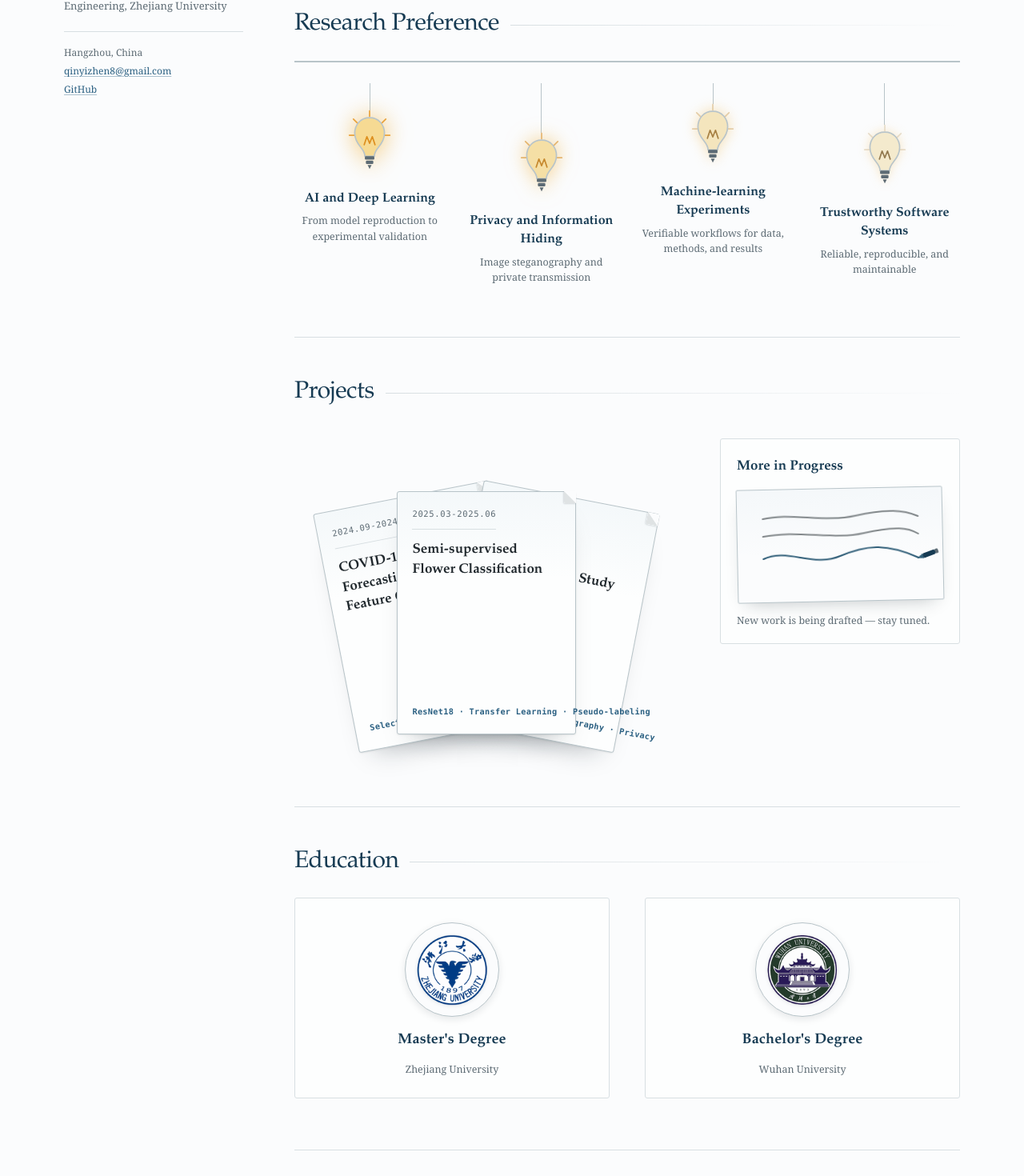
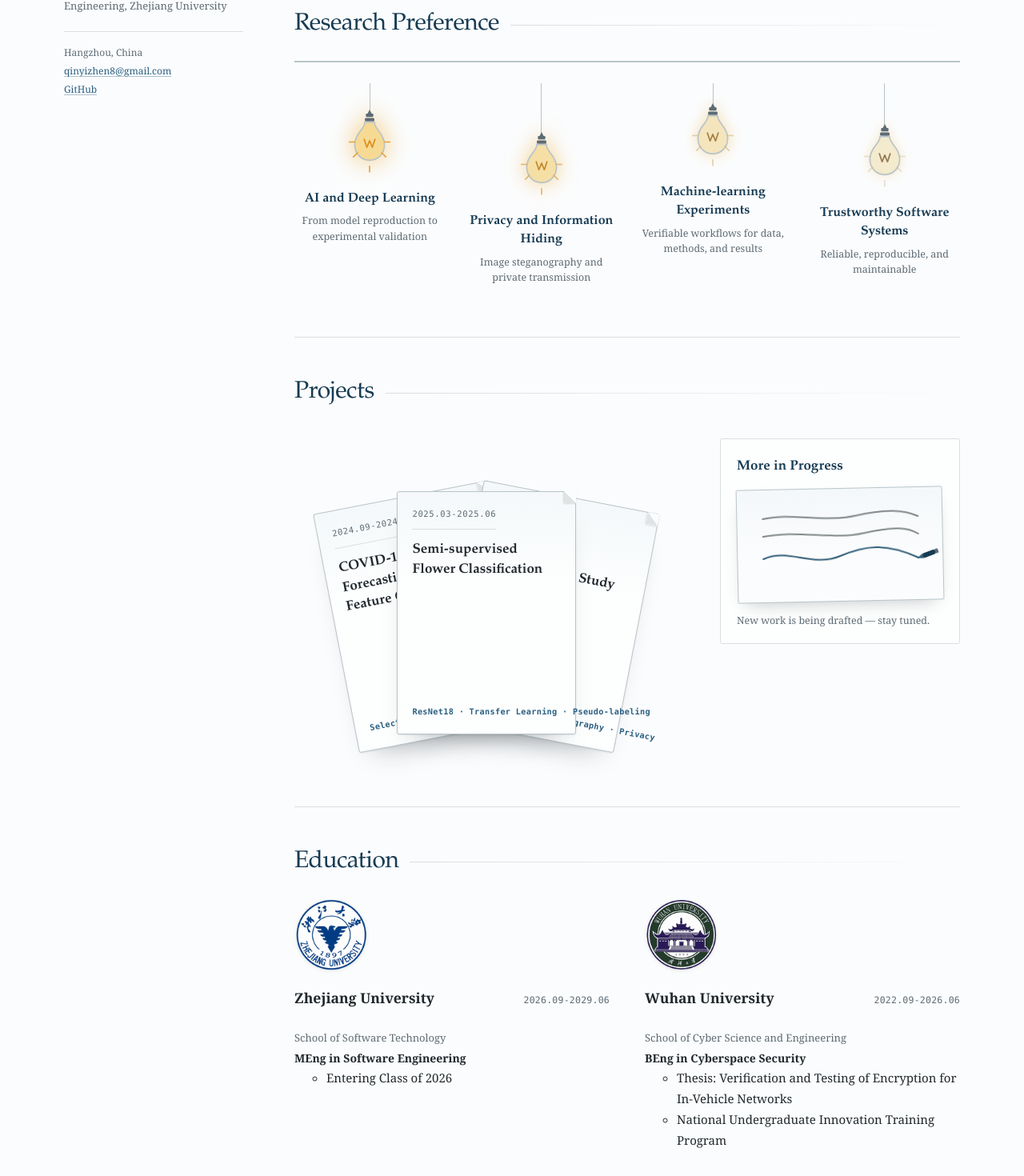
Before and after one commit to Jackyqqqqqq/Jackyqqqqqq.github.io, a React (Vite) app in the folder academic-homepage/: page / in a window 1280 px wide. Shown: the part 573-2043 px from the top of the page at 80% size. Built offline with nearby package versions, Linux system fonts and the light colour scheme.

Commit message:
Fix bulb orientation, restore education timeline, update tests

```diff
--- a/academic-homepage/src/components/EducationSection.tsx
+++ b/academic-homepage/src/components/EducationSection.tsx
@@ -1,4 +1,3 @@
-import { useEffect, useRef, useState } from "react";
 import { siteContent } from "../content";
 import type { Locale } from "../content.types";
 import { pick } from "../i18n";
@@ -7,82 +6,25 @@ interface EducationSectionProps {
   locale: Locale;
 }
 
-const DEGREE_BADGES = [
-  { zh: "硕士研究生", en: "Master's Degree" },
-  { zh: "本科", en: "Bachelor's Degree" }
-];
-
 export default function EducationSection({ locale }: EducationSectionProps) {
-  const [openIndex, setOpenIndex] = useState<number | null>(null);
-  const panelRefs = useRef<Array<HTMLDivElement | null>>([]);
-  const buttonRefs = useRef<Array<HTMLButtonElement | null>>([]);
-  const restoreRef = useRef<number | null>(null);
-
-  useEffect(() => {
-    if (openIndex !== null) {
-      restoreRef.current = openIndex;
-      panelRefs.current[openIndex]?.focus();
-    } else if (restoreRef.current !== null) {
-      buttonRefs.current[restoreRef.current]?.focus();
-      restoreRef.current = null;
-    }
-  }, [openIndex]);
-
-  useEffect(() => {
-    if (openIndex === null) return;
-    const handleKeydown = (event: KeyboardEvent) => {
-      if (event.key === "Escape") setOpenIndex(null);
-    };
-    window.addEventListener("keydown", handleKeydown);
-    return () => window.removeEventListener("keydown", handleKeydown);
-  }, [openIndex]);
-
   return (
     <section className="content-section" id="education">
       <h2>{pick(siteContent.navigation[3].label, locale)}</h2>
       <ol className="education-list">
-        {siteContent.education.map((entry, index) => {
-          const isOpen = openIndex === index;
-          const panelId = `education-${index}-panel`;
-          return (
-            <li key={`${entry.institution.en}-${entry.period}`} data-open={isOpen ? "true" : undefined}>
-              <h3 className="education-cover-heading">
-                <button
-                  type="button"
-                  className="education-cover"
-                  ref={(element) => {
-                    buttonRefs.current[index] = element;
-                  }}
-                  aria-expanded={isOpen}
-                  aria-controls={panelId}
-                  onClick={() => setOpenIndex(isOpen ? null : index)}
-                >
-                  <span className="education-emblem">
+        {siteContent.education.map((entry) => (
+          <li key={`${entry.institution.en}-${entry.period}`}>
+            <div className="education-node">
               <img
                 alt={pick(entry.logoAlt, locale)}
                 className="education-logo"
-                      height="96"
+                height="44"
                 src={entry.logo}
-                      width="96"
+                width="44"
               />
-                  </span>
-                  <span className="education-badge">{pick(DEGREE_BADGES[index] ?? { zh: "学位", en: "Degree" }, locale)}</span>
-                  <span className="education-institution">{pick(entry.institution, locale)}</span>
-                </button>
-              </h3>
-              <div
-                className="education-details"
-                id={panelId}
-                role="group"
-                aria-label={pick(entry.institution, locale)}
-                tabIndex={-1}
-                ref={(element) => {
-                  panelRefs.current[index] = element;
-                }}
-                hidden={!isOpen}
-              >
+            </div>
+            <article className="education-card">
               <div className="education-heading">
-                  <h4>{pick(entry.institution, locale)}</h4>
+                <h3>{pick(entry.institution, locale)}</h3>
                 <time>{entry.period}</time>
               </div>
               <p className="education-school">{pick(entry.school, locale)}</p>
@@ -92,10 +34,9 @@ export default function EducationSection({ locale }: EducationSectionProps) {
                   <li key={detail.en}>{pick(detail, locale)}</li>
                 ))}
               </ul>
-              </div>
+            </article>
           </li>
-          );
-        })}
+        ))}
       </ol>
     </section>
   );
--- a/academic-homepage/src/components/ResearchInterests.tsx
+++ b/academic-homepage/src/components/ResearchInterests.tsx
@@ -10,40 +10,35 @@ interface ResearchInterestsProps {
 /* staggered cord lengths so the bulbs hang at different heights */
 const CORD_LENGTHS = [34, 62, 26, 52];
 
-function Bulb({ glow }: { glow: number }) {
+function Bulb() {
   return (
-    <svg
-      className="bulb"
-      viewBox="0 0 64 100"
-      aria-hidden="true"
-      style={{ "--glow": glow } as CSSProperties}
-    >
-      {/* light rays, visible in proportion to the glow */}
-      <g className="bulb-rays" stroke="currentColor" strokeWidth="2" strokeLinecap="round">
-        <line x1="32" y1="2" x2="32" y2="10" />
-        <line x1="8" y1="14" x2="14" y2="20" />
-        <line x1="56" y1="14" x2="50" y2="20" />
-        <line x1="2" y1="38" x2="10" y2="38" />
-        <line x1="62" y1="38" x2="54" y2="38" />
-      </g>
-      {/* glass envelope */}
+    <svg className="bulb" viewBox="0 0 64 100" aria-hidden="true">
+      {/* screw base at the top, where the cord attaches */}
+      <path className="bulb-base" d="M29 6 L35 6 L32 0 Z" />
+      <rect className="bulb-base" x="26.5" y="6" width="11" height="5" rx="1.5" />
+      <rect className="bulb-base" x="25" y="12.5" width="14" height="5" rx="1.5" />
+      {/* glass envelope, wide end at the bottom */}
       <path
         className="bulb-glass"
-        d="M32 12 C19 12 10 22 10 35 C10 44 14 50 19 56 C23 61 25 64 25 69 L39 69 C39 64 41 61 45 56 C50 50 54 44 54 35 C54 22 45 12 32 12 Z"
+        d="M25 18.5 L39 18.5 C39 23 41 26 45 31 C50 37 54 43 54 52 C54 65 45 75 32 75 C19 75 10 65 10 52 C10 43 14 37 19 31 C23 26 25 23 25 18.5 Z"
       />
       {/* filament */}
       <path
         className="bulb-filament"
-        d="M24 52 L28 40 L32 50 L36 40 L40 52"
+        d="M24 44 L28 56 L32 46 L36 56 L40 44"
         fill="none"
         strokeWidth="2"
         strokeLinecap="round"
         strokeLinejoin="round"
       />
-      {/* screw base */}
-      <rect className="bulb-base" x="25" y="69" width="14" height="5" rx="1.5" />
-      <rect className="bulb-base" x="26.5" y="75.5" width="11" height="5" rx="1.5" />
-      <path className="bulb-base" d="M29 82 L35 82 L32 88 Z" />
+      {/* light rays around the wide bottom */}
+      <g className="bulb-rays" stroke="currentColor" strokeWidth="2" strokeLinecap="round">
+        <line x1="32" y1="84" x2="32" y2="92" />
+        <line x1="8" y1="70" x2="14" y2="64" />
+        <line x1="56" y1="70" x2="50" y2="64" />
+        <line x1="2" y1="48" x2="10" y2="48" />
+        <line x1="62" y1="48" x2="54" y2="48" />
+      </g>
     </svg>
   );
 }
@@ -60,7 +55,7 @@ export default function ResearchInterests({ locale }: ResearchInterestsProps) {
             style={{ "--glow": interest.intensity } as CSSProperties}
           >
             <span className="bulb-cord" aria-hidden="true" style={{ height: CORD_LENGTHS[index % CORD_LENGTHS.length] }} />
-            <Bulb glow={interest.intensity} />
+            <Bulb />
             <h3>{pick(interest.title, locale)}</h3>
             <p>{pick(interest.description, locale)}</p>
           </li>
```
Also changed, not shown: 1 other file (tests, documents, lock files or other folders). Lines whose indentation alone changed are shown as unchanged.
